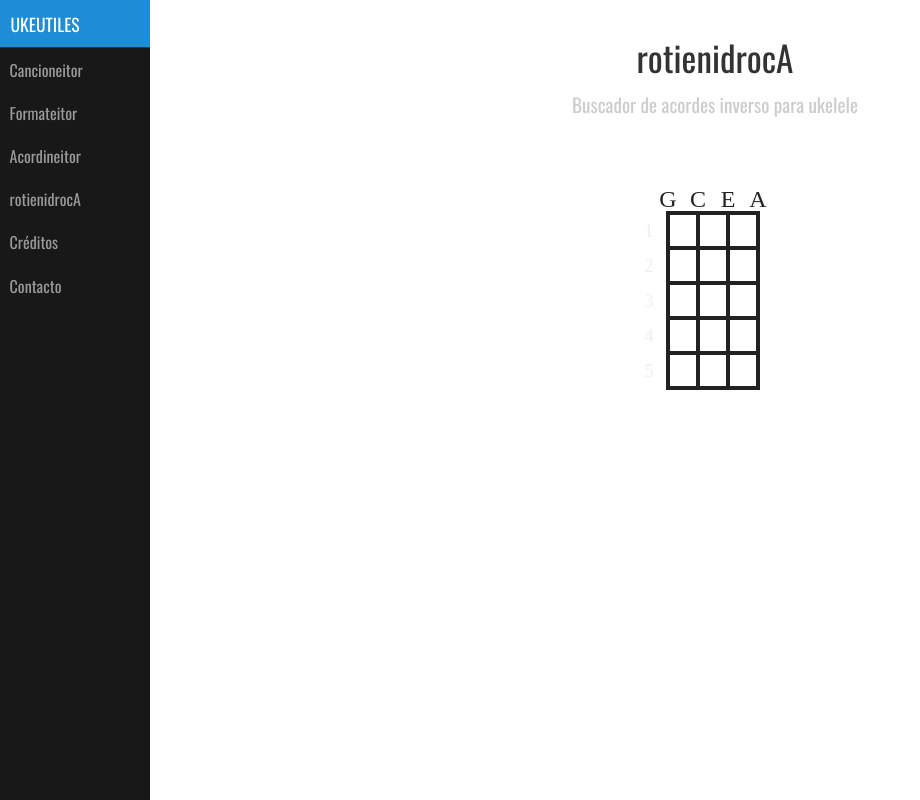
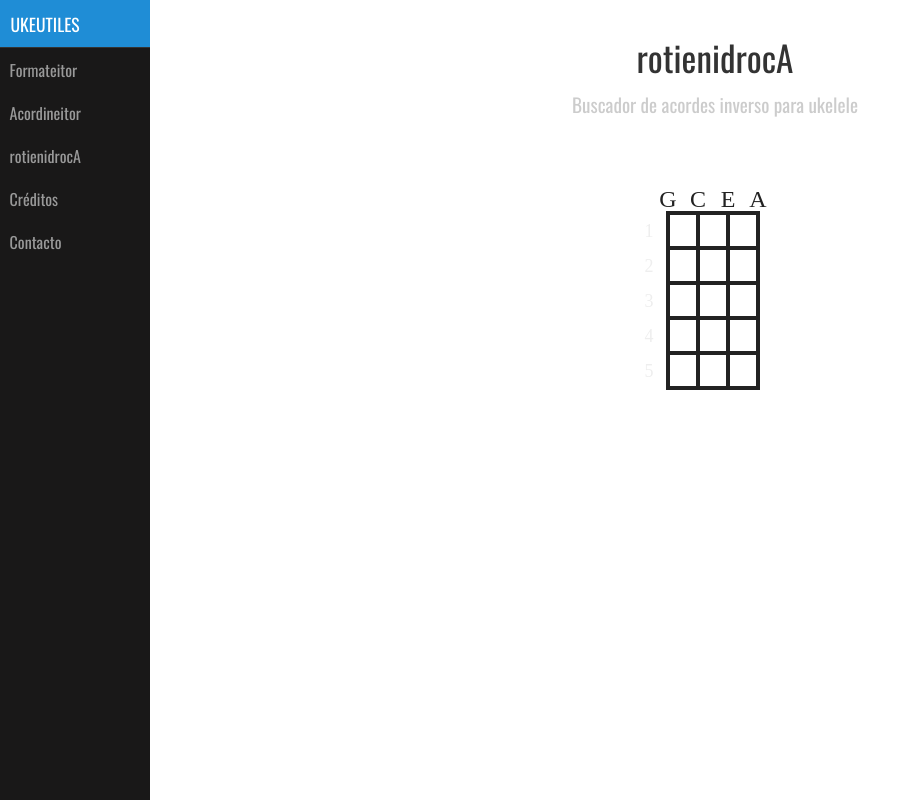
Before and after one commit to ukeutiles/ukeutiles.github.io, a plain HTML site: page rotienidroca/index.html in a window 1280 px wide. Shown: the whole page, without its empty margins (0-920 px from the left). Drawn offline with nearby package versions, Linux system fonts and the light colour scheme.

Commit message:
Update index.html

```diff
--- a/rotienidroca/index.html
+++ b/rotienidroca/index.html
@@ -23,7 +23,6 @@
             <div class="pure-menu">
                 <a href="/" class="pure-menu-heading">Ukeutiles</a>
                 <ul class="pure-menu-list">
-                    <li class="pure-menu-item"><a href="/canciones/" class="pure-menu-link">Cancioneitor</a></li>
                     <li class="pure-menu-item"><a href="/formateitor/" class="pure-menu-link">Formateitor</a></li>
                     <li class="pure-menu-item"><a href="/acordineitor/" class="pure-menu-link">Acordineitor</a></li>
                     <li class="pure-menu-item"><a href="/rotienidroca/" class="pure-menu-link">rotienidrocA</a></li>
```
